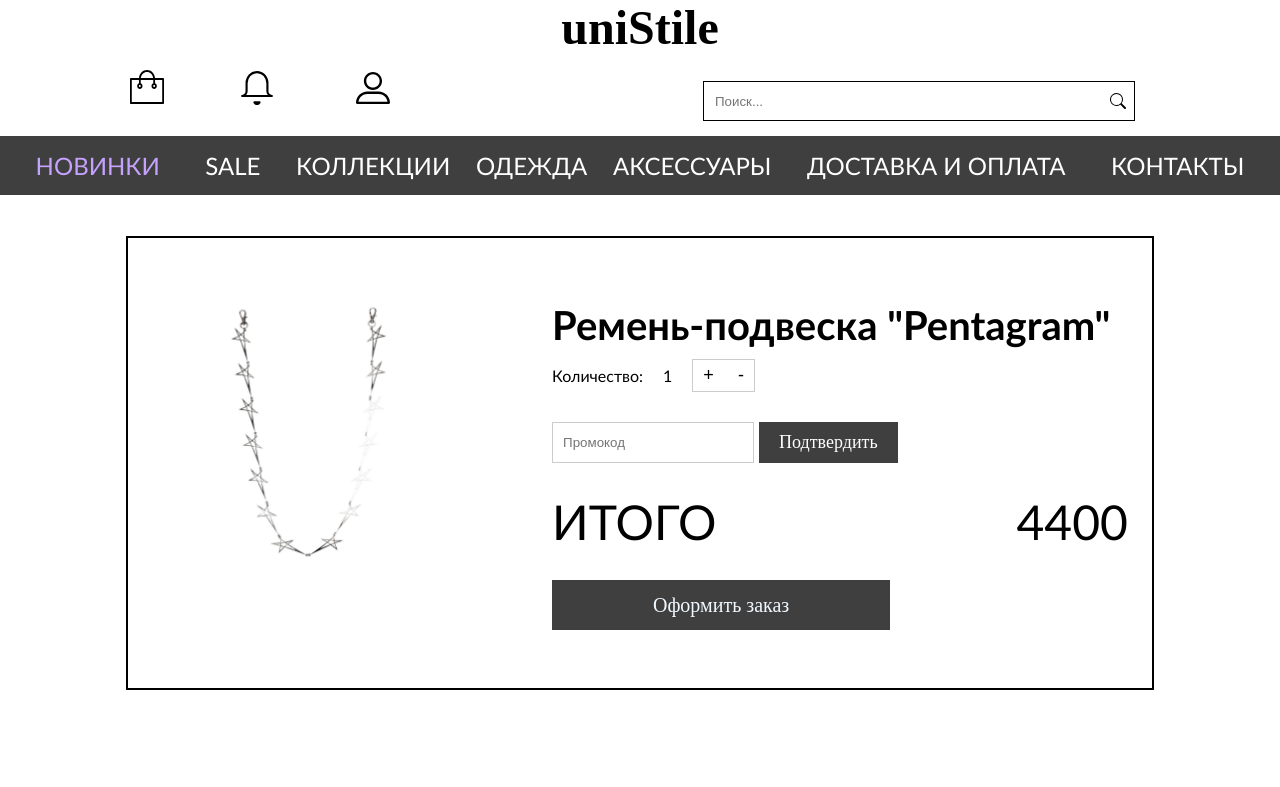
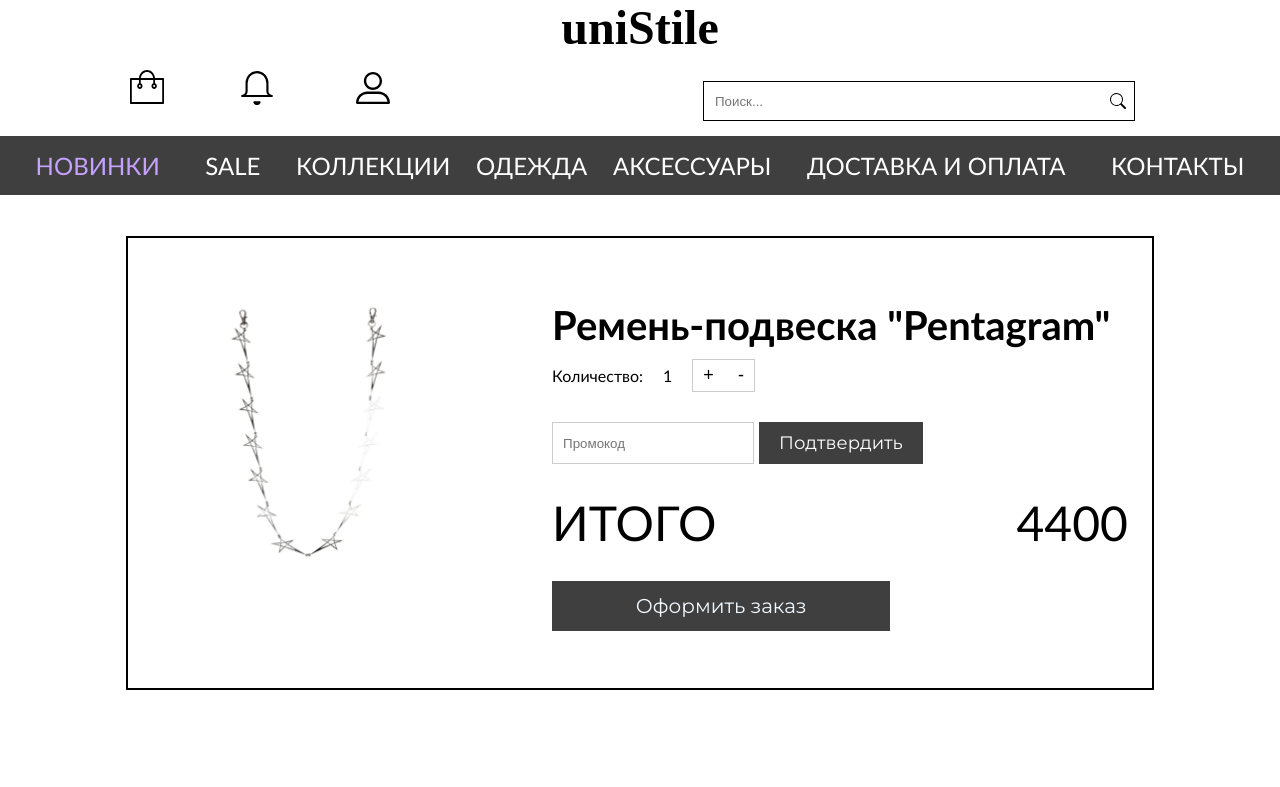
Before and after one commit to ayklaaa/Uni, a website: page index-bag.html in a window 1280 px wide. Shown: the top 787 px of the page. Drawn offline with Linux system fonts and the light colour scheme; the site is published under a folder, as on GitHub Pages, so addresses that start at the root find nothing.

Commit message:
Update stile-bag.css

```diff
--- a/stile-bag.css
+++ b/stile-bag.css
@@ -2,10 +2,10 @@
   font-family: "Montserrat";
   font-style: normal;
   font-weight: 400;
-  src: local("Abhaya"), url("/AbhayaLibre-Bold.ttf ") format("woff2");
+  src: local("Abhaya"), url("./AbhayaLibre-Bold.ttf ") format("woff2");
 
   src: local("Montserrat"),
-    url("/Montserrat-VariableFont_wght.ttf ") format("woff2");
+    url("./Montserrat-VariableFont_wght.ttf ") format("woff2");
 }
 
 .swiper {
```
